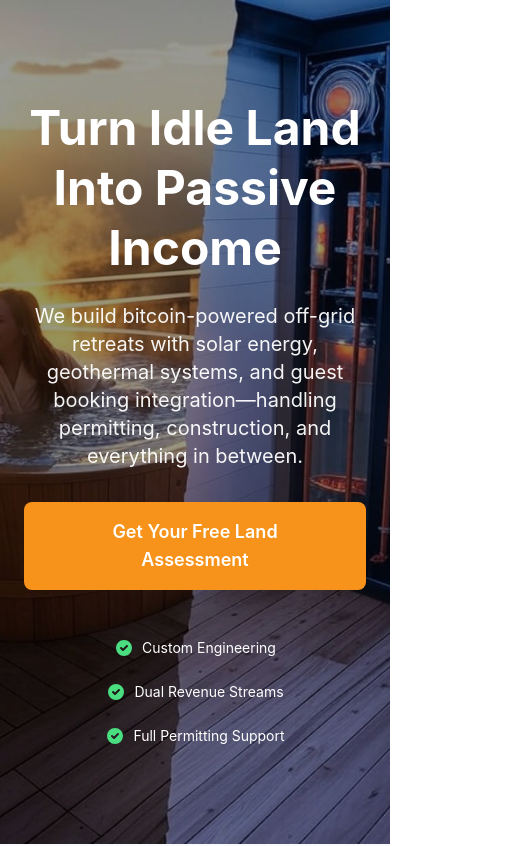
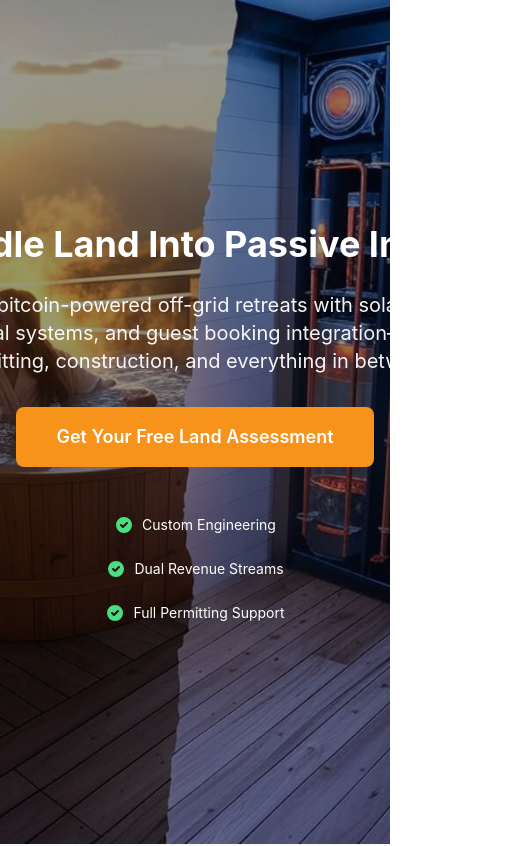
Before and after one commit to offgridfarmstays/website, a Next.js app: page / in a window 390 px wide. Shown: the top 846 px of the page, 523 px wide, since content can reach past the window. Built offline with nearby package versions, Linux system fonts and the light colour scheme.

Commit message:
Fix hero heading to prevent text wrapping
- Added whitespace-nowrap to keep heading on single line
- Improved responsive text sizing: text-4xl sm:text-5xl lg:text-6xl xl:text-7xl
- Increased max-width to max-w-5xl for better spacing
- Heading now scales appropriately across all screen sizes

```diff
--- a/components/Hero.tsx
+++ b/components/Hero.tsx
@@ -10,8 +10,8 @@ export default function Hero() {
         }}
       />
 
-      <div className="relative z-10 max-w-4xl mx-auto px-6 text-center">
-        <h1 className="text-5xl md:text-6xl font-bold mb-6 leading-tight">
+      <div className="relative z-10 max-w-5xl mx-auto px-6 text-center">
+        <h1 className="text-4xl sm:text-5xl lg:text-6xl xl:text-7xl font-bold mb-6 leading-tight whitespace-nowrap">
           Turn Idle Land Into Passive Income
         </h1>
 
```
Also changed, not shown: public/assets/banners/offgrid.cabin.hottub.jpg (added).
